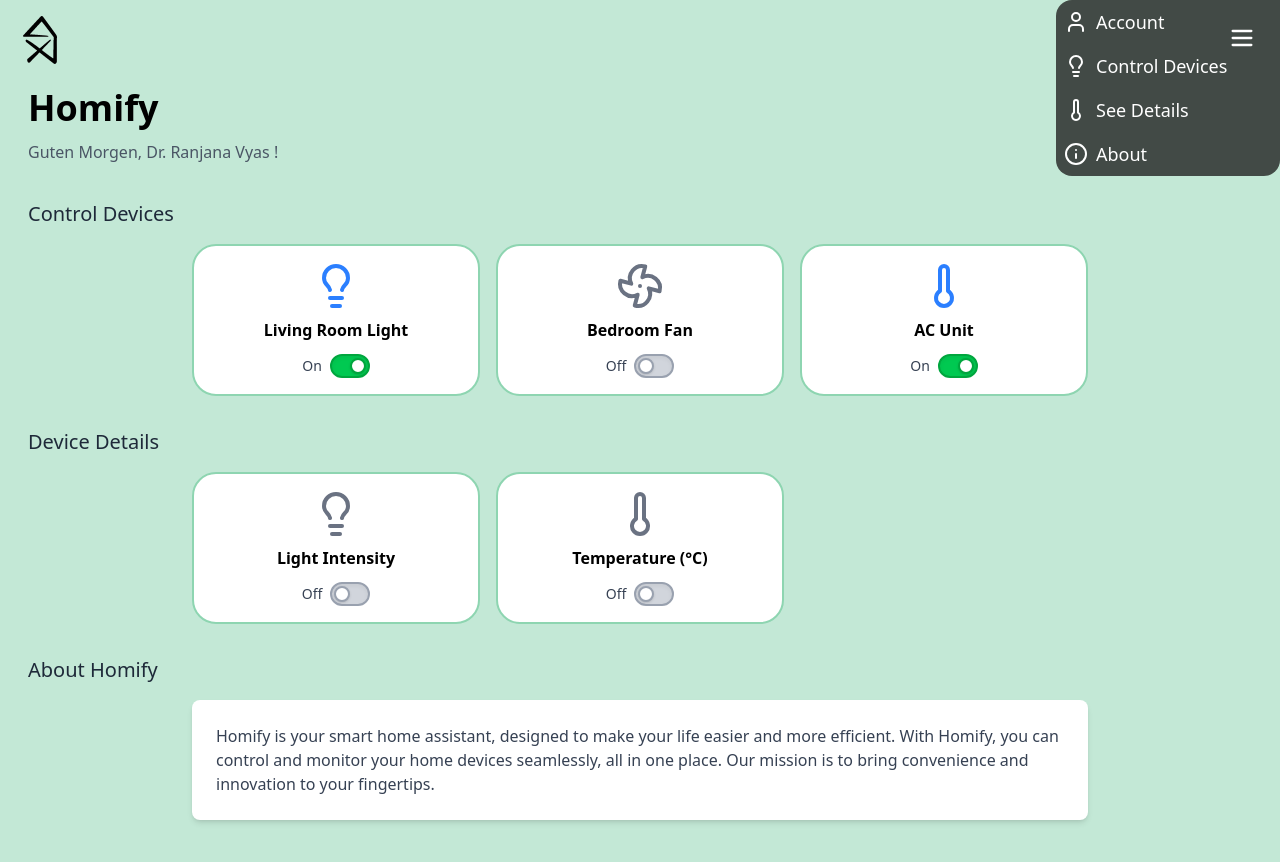
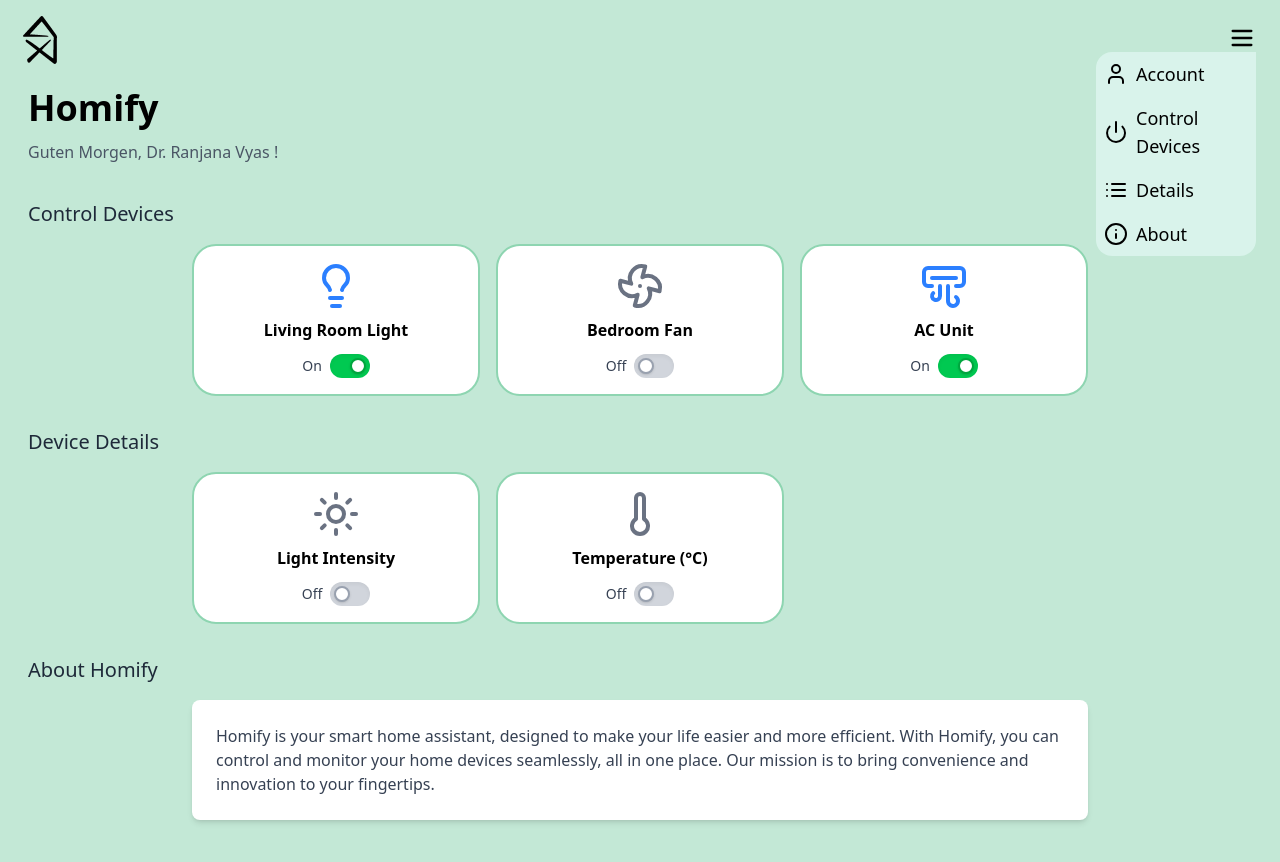
Before and after one commit to mkj-1901/homify, a React (Vite) app: page / in a window 1280 px wide. Both pictures are taken after a click on the button 1242 px from the left and 38 px from the top of the page. Built offline with nearby package versions, Linux system fonts and the light colour scheme.

Commit message:
Minor update
updated sidebar and improved icons

```diff
--- a/src/App.jsx
+++ b/src/App.jsx
@@ -1,16 +1,16 @@
 import React from "react";
 import Sidebar from "./components/Sidebar";
 import DeviceCard from "./components/DeviceCard";
-import { Lightbulb, Fan, Thermometer } from "lucide-react";
+import { Lightbulb, Fan, Thermometer, AirVent, Sun} from "lucide-react";
 import { useState } from "react";
 
 const devices = [
   { name: "Living Room Light", icon: Lightbulb, isOn: true },
   { name: "Bedroom Fan", icon: Fan, isOn: false },
-  { name: "AC Unit", icon: Thermometer, isOn: true },
+  { name: "AC Unit", icon: AirVent, isOn: true },
 ];
 const details = [
-  { name: "Light Intensity", icon: Lightbulb, value: null },
+  { name: "Light Intensity", icon: Sun, value: null },
   { name: "Temperature (°C)", icon: Thermometer, value: null },
 ];
 
--- a/src/components/DeviceCard.jsx
+++ b/src/components/DeviceCard.jsx
@@ -19,7 +19,7 @@ const DeviceCard = ({ device }) => {
               className="sr-only"
             />
             <div
-              className={`w-10 h-6 bg-gray-300 rounded-full border-2 border-gray-400 shadow-inner transition-colors duration-300 ${
+              className={`w-10 h-6 bg-gray-300 rounded-full shadow-inner transition-colors duration-300 ${
                 isOn ? "bg-green-500 border-green-600" : "bg-gray-300 border-gray-400"
               }`}
             ></div>
--- a/src/components/Sidebar.jsx
+++ b/src/components/Sidebar.jsx
@@ -1,5 +1,5 @@
 import React, { useState } from "react";
-import { Menu, Lightbulb, Thermometer, User, Info } from "lucide-react";
+import { Menu, User, Info, List ,Power } from "lucide-react";
 
 const Sidebar = () => {
   const [isCollapsed, setIsCollapsed] = useState(true);
@@ -7,11 +7,9 @@ const Sidebar = () => {
 
   const toggleSidebar = () => {
     if (isCollapsed) {
-      document.querySelector(".absolute.top-4.right-4").style.color = "white";
       setShowIcons(true);
       setIsCollapsed(false);
     } else {
-      document.querySelector(".absolute.top-4.right-4").style.color = "black";
       setIsCollapsed(true);
       setTimeout(() => setShowIcons(false), 300);
     }
@@ -52,13 +50,14 @@ const Sidebar = () => {
       {/* Menu Button - Always Visible */}
       <button
         onClick={toggleSidebar}
-        className="absolute top-4 right-4 p-2 rounded-md bg-transparent text-black hover:text-gray-700">
+        className="absolute top-4 right-4 p-2 rounded-md bg-transparent text-black hover:text-gray-700 cursor-pointer">
         <Menu size={28} />
       </button>
 
       {/* Sidebar Items - Show only when expanded */}
       {showIcons && (
-        <div className="bg-[#131010b9] text-white flex flex-col rounded-l-2xl rounded-b-2xl">
+        <div className="bg-[#e6faf8a1] text-black
+         flex flex-col rounded-b-2xl rounded-l-2xl mt-13 ml-10 mr-6">
           <nav className="flex flex-col flex-grow">
             <SidebarItem
               icon={User}
@@ -67,14 +66,14 @@ const Sidebar = () => {
               onClick={() => handleNavigation("account")}
             />
             <SidebarItem
-              icon={Lightbulb}
+              icon={Power}
               label="Control Devices"
               isCollapsed={isCollapsed}
               onClick={() => handleNavigation("control-devices")}
             />
             <SidebarItem
-              icon={Thermometer}
-              label="See Details"
+              icon={List}
+              label="Details"
               isCollapsed={isCollapsed}
               onClick={() => handleNavigation("see-details")}
             />
@@ -94,7 +93,7 @@ const Sidebar = () => {
 // Sidebar Item Component
 const SidebarItem = ({ icon: Icon, label, isCollapsed }) => {
   return (
-    <div className="flex items-center space-x-2 p-2 hover:bg-gray-700 cursor-pointer">
+    <div className="flex items-center space-x-2 p-2 hover:bg-[#658d894c] cursor-pointer">
       <Icon size={24} className="shrink-0"/>
       {!isCollapsed && <span className="text-lg">{label}</span>}
     </div>
```
